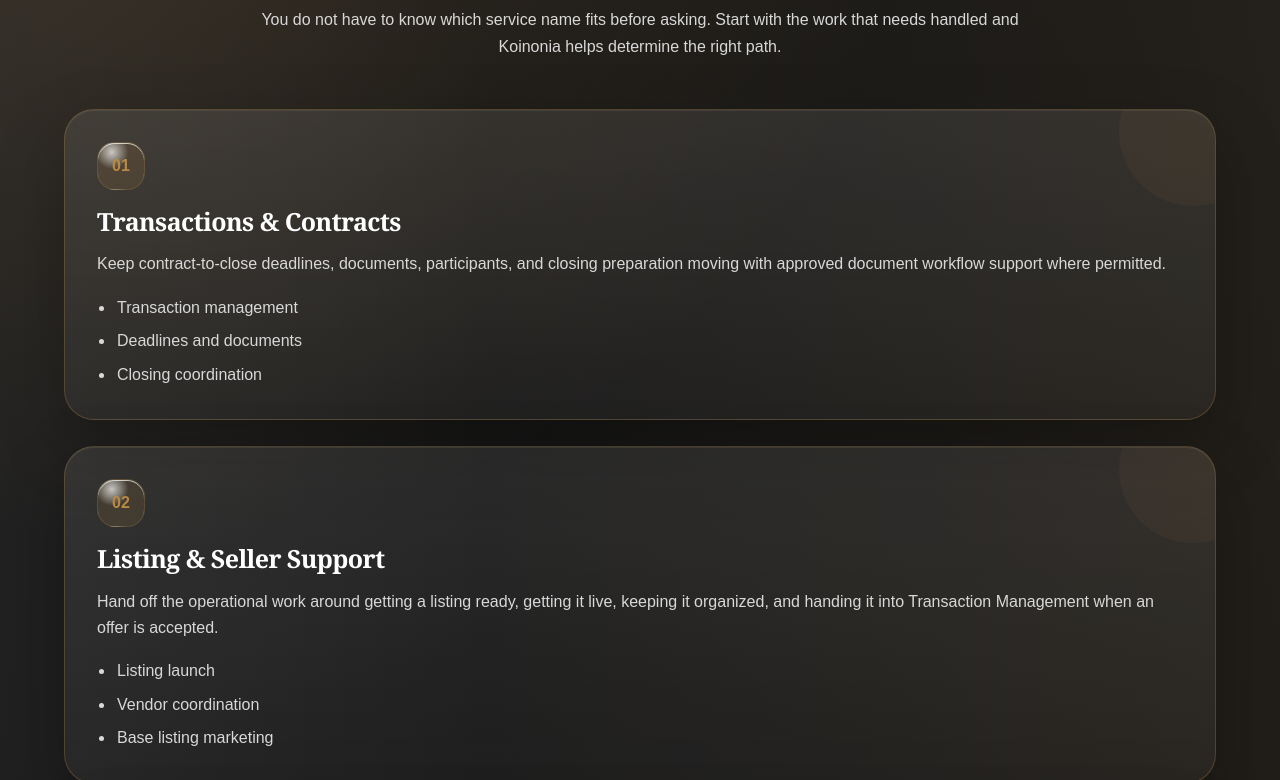
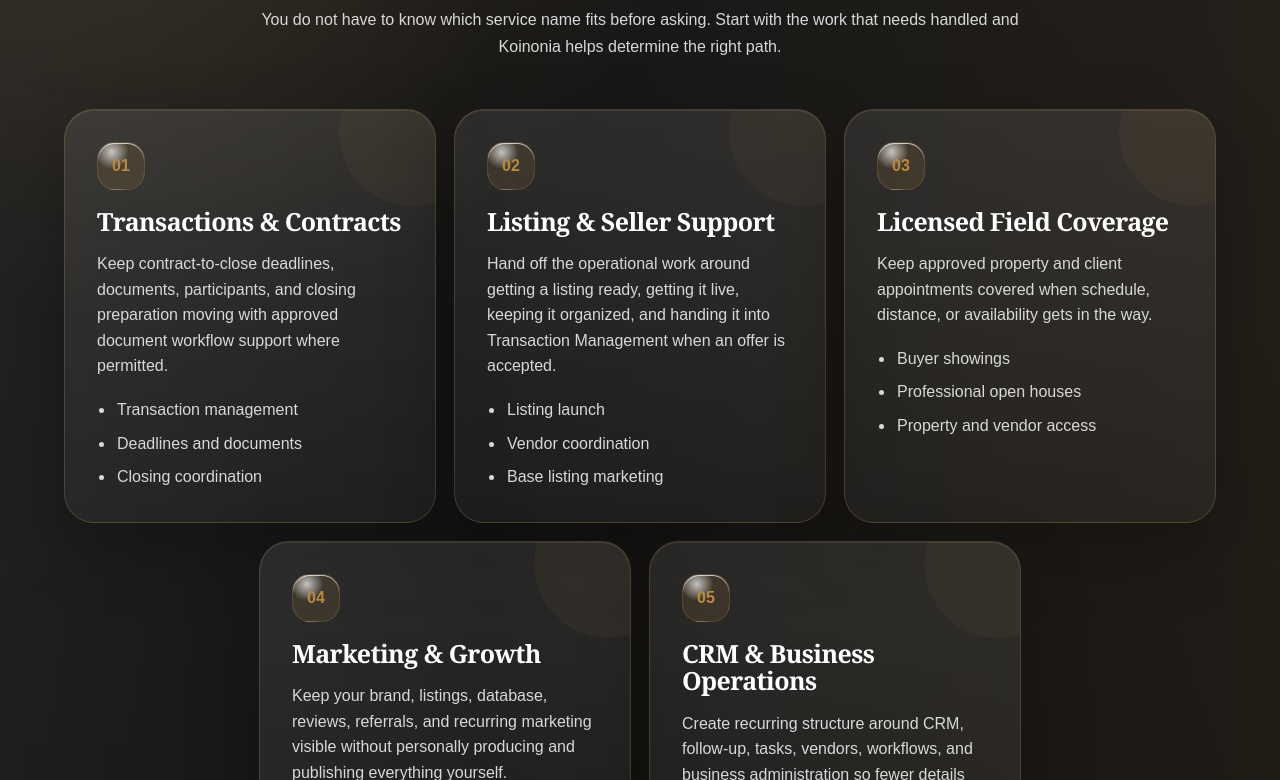
Before and after one commit to KoinoniaTransactions/Reynalds-OS, a Next.js app in the folder apps/web/: page / in a window 1280 px wide. Shown: the part 1760-2540 px from the top of the page. Built offline with nearby package versions, Linux system fonts and the light colour scheme; no server answers.

Commit message:
Use balanced five-card Home services layout

```diff
--- a/apps/web/components/site/PageAssemblies/KoinoniaHome.tsx
+++ b/apps/web/components/site/PageAssemblies/KoinoniaHome.tsx
@@ -1,5 +1,6 @@
 import { homeContent } from "@/content/home";
 import { CTA, Footer, Header, Hero, Section, UniversalCard } from "../index";
+import styles from "./KoinoniaHome.module.css";
 
 export function KoinoniaHome() {
   return (
@@ -45,7 +46,7 @@ export function KoinoniaHome() {
         title={homeContent.servicesIntro.title}
         lead={homeContent.servicesIntro.lead}
       >
-        <div className="koinonia-grid balanced-five">
+        <div className={styles.balancedFive}>
           {homeContent.services.map((service, index) => (
             <UniversalCard
               key={service.title}
```
